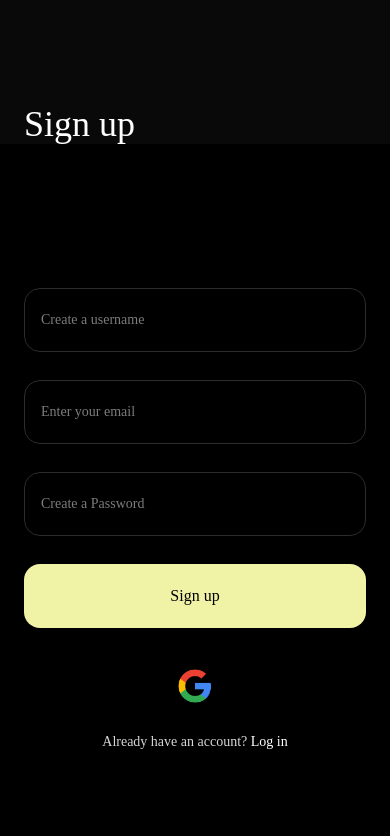
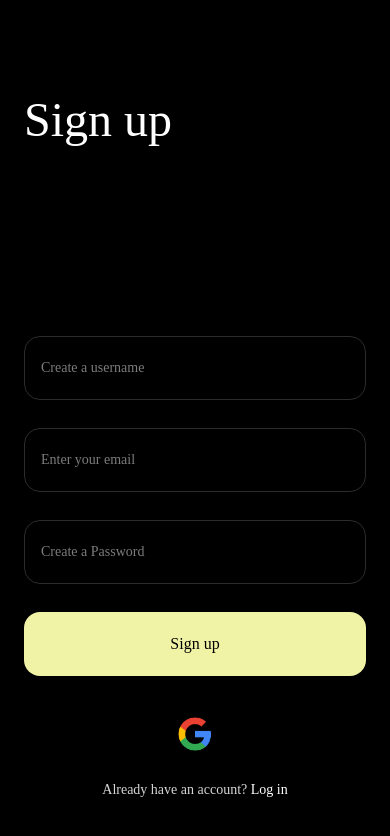
Before and after one commit to ryanjin333/LiftLabs, a React Native app: screen /Signup in a window 390 px wide. Shown: the top 836 px of the page. Built offline with nearby package versions, Linux system fonts and the light colour scheme.

Commit message:
Login/Signup screen not transitioning #42

```diff
--- a/app.json
+++ b/app.json
@@ -9,18 +9,17 @@
     "splash": {
       "image": "./assets/splash.png",
       "resizeMode": "contain",
-      "backgroundColor": "#ffffff"
+      "backgroundColor": "#000000"
     },
-    "assetBundlePatterns": [
-      "**/*"
-    ],
+    "assetBundlePatterns": ["**/*"],
     "ios": {
-      "supportsTablet": true
+      "supportsTablet": false,
+      "backgroundColor": "#000000"
     },
     "android": {
       "adaptiveIcon": {
         "foregroundImage": "./assets/adaptive-icon.png",
-        "backgroundColor": "#ffffff"
+        "backgroundColor": "#000000"
       }
     },
     "web": {
--- a/src/components/FocusStartButton.jsx
+++ b/src/components/FocusStartButton.jsx
@@ -3,6 +3,8 @@ import React from "react";
 import * as Haptics from "expo-haptics";
 
 import { useNavigation } from "@react-navigation/native";
+
+import { useDispatch, useSelector } from "react-redux";
 
 import Animated, {
   useSharedValue,
@@ -16,6 +18,9 @@ const AnimatedPressable = Animated.createAnimatedComponent(Pressable);
 const FocusStartButton = () => {
   // navigation
   const navigation = useNavigation();
+
+  // redux
+  const currentWorkout = useSelector((state) => state.exercise.currentWorkout);
   // animations
   const scale = useSharedValue(1);
 
@@ -26,7 +31,6 @@ const FocusStartButton = () => {
   });
 
   const handlePressIn = () => {
-    console.log("pressed");
     scale.value = withSpring(0.85, { damping: 20, stiffness: 200 });
   };
   const handlePressOut = () => {
@@ -36,7 +40,12 @@ const FocusStartButton = () => {
   // functions
   const buttonPressed = () => {
     Haptics.impactAsync(Haptics.ImpactFeedbackStyle.Soft);
-    navigation.navigate("Focus");
+    if (currentWorkout.plan.length > 0) {
+      navigation.navigate("Focus");
+    } else {
+      // ADD WARNING UI
+      console.log("No workouts");
+    }
   };
   return (
     <AnimatedPressable
--- a/src/screens/Focus.jsx
+++ b/src/screens/Focus.jsx
@@ -7,7 +7,7 @@ import {
   Image,
 } from "react-native";
 import { SafeAreaView } from "react-native-safe-area-context";
-import React from "react";
+import React, { useEffect, useState } from "react";
 
 // redux imports
 import { useDispatch, useSelector } from "react-redux";
@@ -16,11 +16,27 @@ const Focus = ({ navigation }) => {
   // redux
   const dispatch = useDispatch();
   const currentWorkout = useSelector((state) => state.exercise.currentWorkout);
+
+  const [fullPlan, setFullPlan] = useState({});
+  useEffect(() => {
+    const fullPlanAlgorithm = currentWorkout.plan.flatMap((exercise) => {
+      // Create an array of sets for each exercise
+      return Array.from(
+        { length: parseInt(exercise.sets, 10) },
+        (_, index) => ({
+          ...exercise,
+          set: index + 1,
+          uniqueId: `${exercise.id}-${index + 1}`,
+        })
+      );
+    });
+    setFullPlan(fullPlanAlgorithm);
+  }, []);
   return (
     <FlatList
       className="bg-black"
-      data={currentWorkout.plan}
-      keyExtractor={(item) => item.id}
+      data={fullPlan}
+      keyExtractor={(item) => item.uniqueId}
       renderItem={({ item }) => (
         // actual screen
         <SafeAreaView className="h-screen w-screen p-6 bg-black">
@@ -28,7 +44,7 @@ const Focus = ({ navigation }) => {
           <View className="flex-row justify-between">
             {/* title  */}
             <Text className="w-72 text-primary font-interBold text-3xl">
-              {item.sets}
+              {item.set} of {item.sets}
               <Text className="text-white font-interMedium text-2xl">
                 {" "}
                 sets of{"\n"}
@@ -60,6 +76,10 @@ const Focus = ({ navigation }) => {
             {item.weight}
             <Text className="text-white font-interMedium text-2xl"> lbs</Text>
           </Text>
+          {/* swipe down message */}
+          <Text className=" text-primary font-interBold text-3xl absolute bottom-0 right-0">
+            swipe down
+          </Text>
         </SafeAreaView>
       )}
       snapToInterval={Dimensions.get("window").height}
--- a/src/screens/Login.jsx
+++ b/src/screens/Login.jsx
@@ -53,14 +53,6 @@ const Login = () => {
     return unsubscribe;
   }, [navigation, isFocused]);
 
-  // animations
-  const scrollViewAnimatedRef = useAnimatedRef();
-  const scrollViewOffsetY = useScrollViewOffset(scrollViewAnimatedRef);
-
-  const offsetY = useDerivedValue(() =>
-    parseInt(scrollViewOffsetY.value.toFixed(1))
-  );
-
   // functions
 
   const onSubmit = async () => {
@@ -95,17 +87,21 @@ const Login = () => {
 
   return (
     <>
+      <ScrollView className="flex-1 bg-black">
+        <SafeAreaView className="flex-1 bg-black px-6 items-center">
           {/* changes visibility of screen */}
           {values.loginScreenVisible && (
             <>
-          <AnimatedHeader offsetY={offsetY} title="Login" />
-          <Animated.ScrollView
-            className="flex-1 bg-black"
-            ref={scrollViewAnimatedRef}
+              {/* login text */}
+              <View className="items-start w-full">
+                <Animated.Text
+                  className="text-white text-5xl mt-24 mb-16 font-interBold"
+                  entering={FadeInUp.duration(1000).springify()}
+                  exiting={FadeOutUp.delay(500).duration(1000).springify()}
                 >
-            <View className=" h-40" />
-
-            <SafeAreaView className="flex-1 bg-black px-6 items-center">
+                  Login
+                </Animated.Text>
+              </View>
               {/* form layout */}
               <View className="mt-32 mb-7 gap-7 w-full items-center">
                 <Animated.View
@@ -167,10 +163,10 @@ const Login = () => {
                   />
                 </Animated.View>
               </View>
-            </SafeAreaView>
-          </Animated.ScrollView>
             </>
           )}
+        </SafeAreaView>
+      </ScrollView>
     </>
   );
 };
--- a/src/screens/Signup.jsx
+++ b/src/screens/Signup.jsx
@@ -1,4 +1,11 @@
-import { View, Text, Pressable } from "react-native";
+import {
+  View,
+  Text,
+  Pressable,
+  ScrollView,
+  Platform,
+  KeyboardAvoidingView,
+} from "react-native";
 import React, { useState, useEffect } from "react";
 import { SafeAreaView } from "react-native-safe-area-context";
 import {
@@ -7,7 +14,6 @@ import {
   LoginSignupSwitcher,
   GoogleAppleAuth,
   LoadingGenericButton,
-  AnimatedHeader,
 } from "../components";
 
 import { useNavigation } from "@react-navigation/native";
@@ -74,29 +80,26 @@ const Signup = () => {
     }
   }, [user.uid]);
 
-  // animations
-  const scrollViewAnimatedRef = useAnimatedRef();
-  const scrollViewOffsetY = useScrollViewOffset(scrollViewAnimatedRef);
-
-  const offsetY = useDerivedValue(() =>
-    parseInt(scrollViewOffsetY.value.toFixed(1))
-  );
-
   // functions
   const handleChange = (value, name) => {
     setValues({ ...values, [name]: value });
   };
   return (
     <>
-      {values.signupScreenVisible && (
-        <>
-          <AnimatedHeader offsetY={offsetY} title="Sign up" />
-          <Animated.ScrollView
-            className="flex-1 bg-black"
-            ref={scrollViewAnimatedRef}
-          >
-            <View className=" h-40" />
-            <SafeAreaView className="flex-1 bg-black px-6 items-center">
+      <ScrollView className="flex-1 bg-black">
+        <SafeAreaView className="flex-1 bg-black px-6 items-center">
+          {values.signupScreenVisible && (
+            <>
+              {/* sign up text */}
+              <View className="items-start w-full">
+                <Animated.Text
+                  className="text-white text-5xl mt-24 mb-16 font-interBold"
+                  entering={FadeInUp.duration(1000).springify()}
+                  exiting={FadeOutUp.delay(500).duration(1000).springify()}
+                >
+                  Sign up
+                </Animated.Text>
+              </View>
               {/* form layout */}
               <View className="mt-32 mb-7 gap-7 w-full items-center">
                 <Animated.View
@@ -170,10 +173,10 @@ const Signup = () => {
                   />
                 </Animated.View>
               </View>
-            </SafeAreaView>
-          </Animated.ScrollView>
-        </>
-      )}
+            </>
+          )}
+        </SafeAreaView>
+      </ScrollView>
     </>
   );
 };
```
Lines whose indentation alone changed are shown as unchanged.
